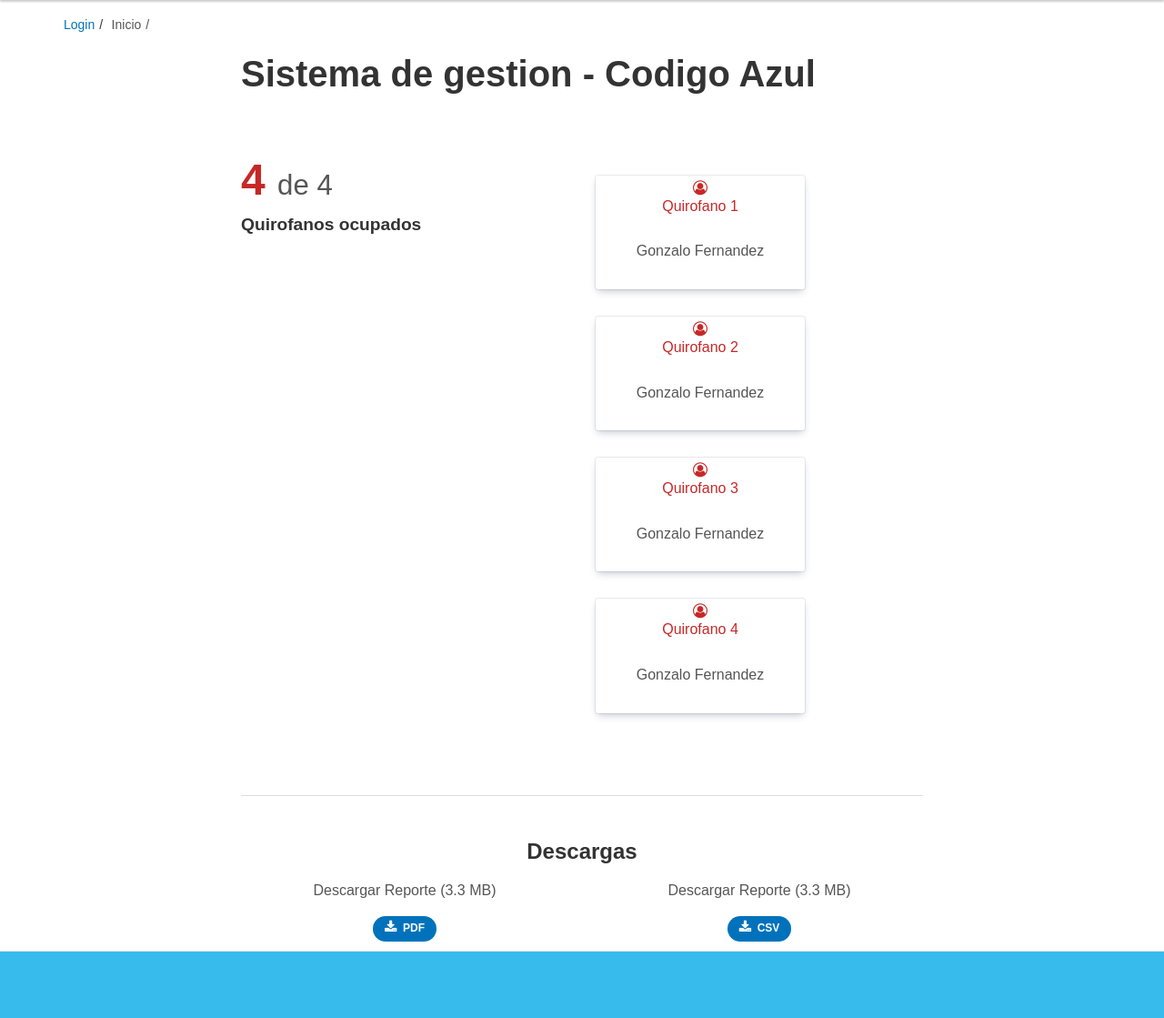
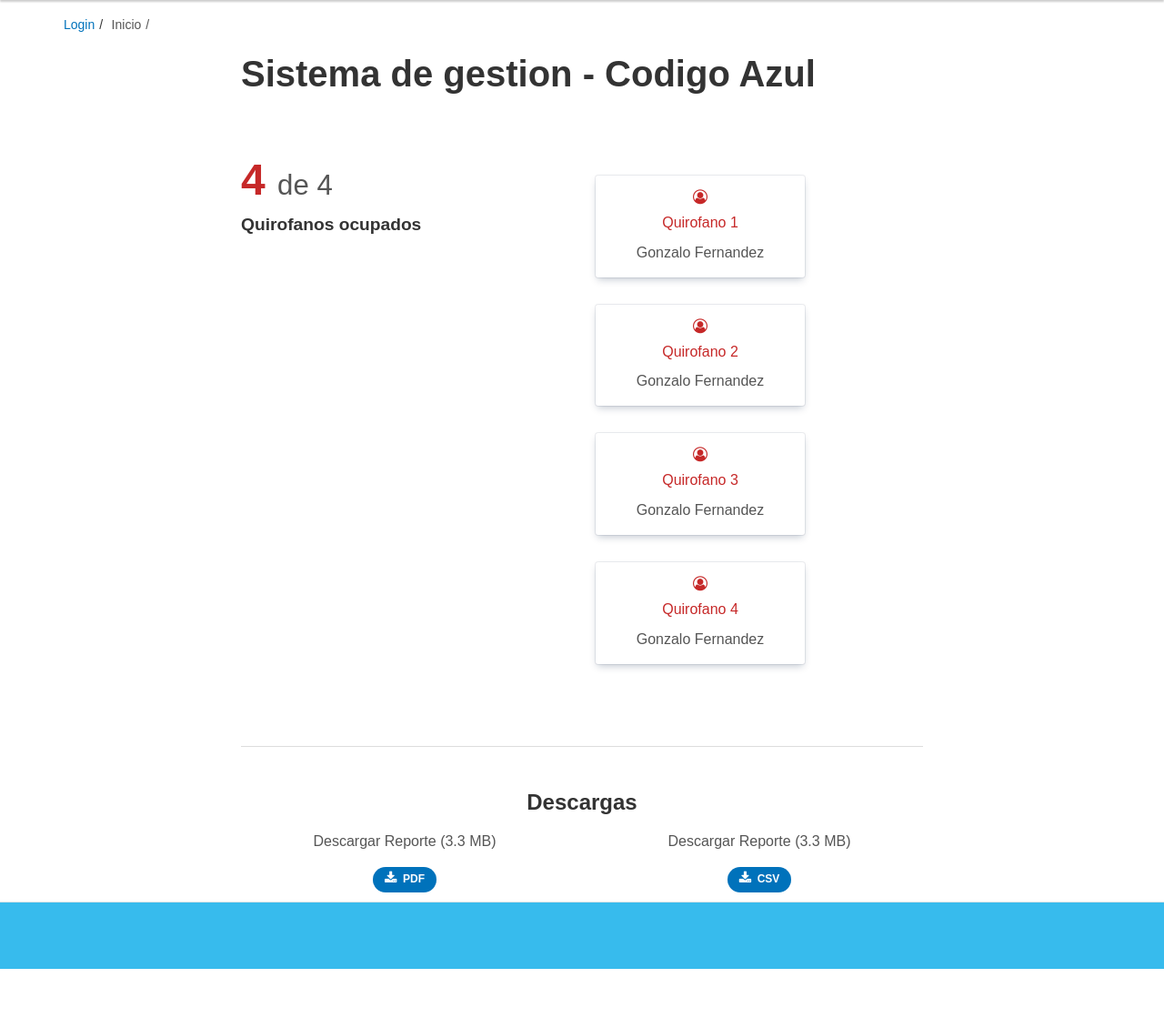
Before and after one commit to Botato300/sistema-codigo-azul, a PHP site: page / in a window 1280 px wide. Shown: the part 74-1193 px from the top of the page at 91% size. After the commit the page ends 1139 px from the top, so only its background shows below. Run offline with PHP 8.4, Linux system fonts and the light colour scheme; some web fonts are replaced.

Commit message:
index: mejora en el css

```diff
--- a/assets/css/main.css
+++ b/assets/css/main.css
@@ -51,9 +51,8 @@ main {
 	display: flex;
 	flex-direction: column;
 	align-items: center;
-	text-align: center;
 	box-shadow: rgba(9, 30, 66, 0.25) 0px 4px 8px -2px, rgba(9, 30, 66, 0.08) 0px 0px 0px 1px;
-	padding: 5px;
+	padding: 15px 0;
 	margin: 30px 0;
-	/* width: 150px; */
+	gap: 10px;
 }
--- a/assets/js/index.js
+++ b/assets/js/index.js
@@ -35,8 +35,8 @@ const createRoom = (name) => {
 
     room.innerHTML = `
         <i class="fa fa-user-circle-o ${name != "Disponible" ? "text-danger" : null}"></i>
-        <p class="${name != "Disponible" ? "text-danger" : null}">Quirofano ${totalRooms + 1}</p>
-        <p class="text-muted">${name}</p>
+        <span class="${name != "Disponible" ? "text-danger" : null}">Quirofano ${totalRooms + 1}</span>
+        <span class="text-muted">${name}</span>
     `;
 
     roomscontainer.appendChild(room);
```
